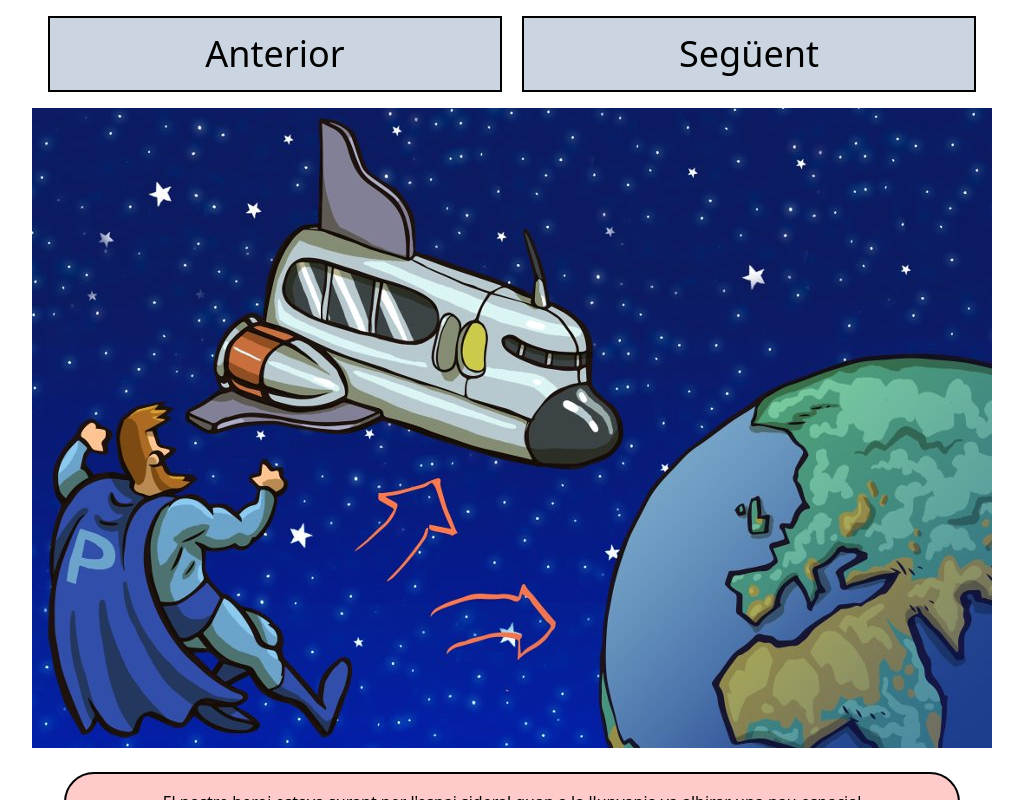
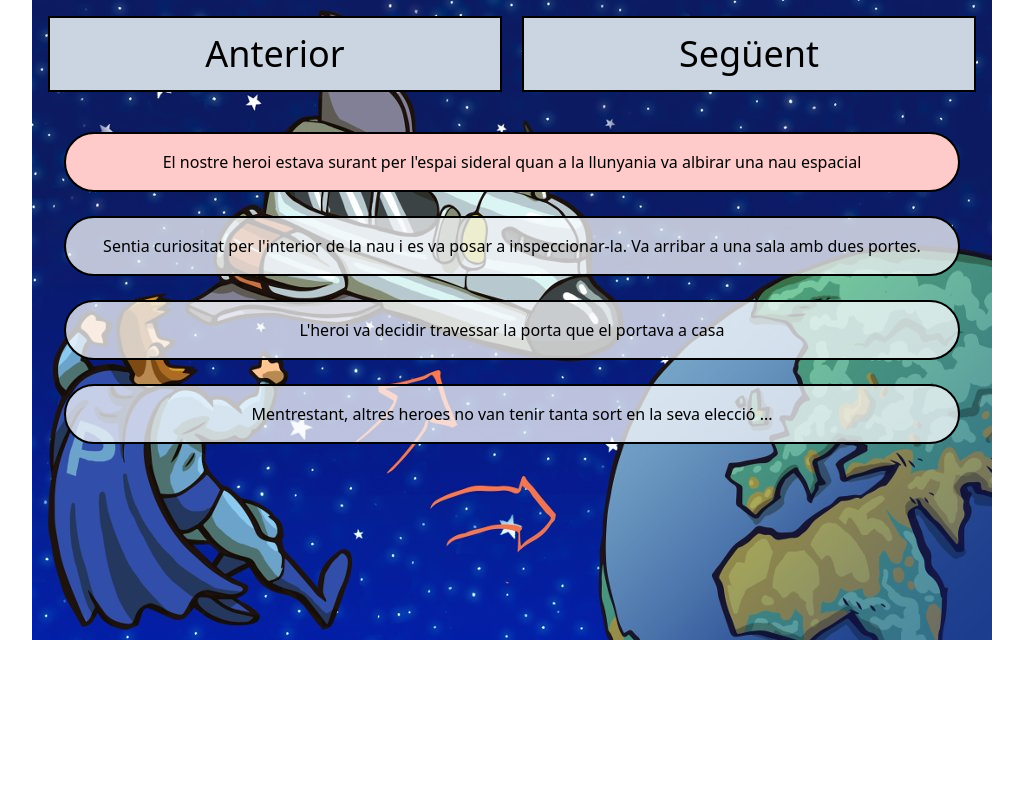
Before and after one commit to Swarleys/Sprint6, a Vue app in the folder Vue/: page / in a window 1280 px wide. Both pictures are taken after a click on the button "Comencem!". Shown: the top 800 px of the page, without its empty margins (128-1151 px from the left). Built offline with nearby package versions, Linux system fonts and the light colour scheme.

Commit message:
Exercici 6

```diff
--- a/Vue/src/components/Botons.vue
+++ b/Vue/src/components/Botons.vue
@@ -15,10 +15,10 @@ const decrease = () => {
 </script>
 
 <template>
-    <div class="flex gap-5 p-4 justify-around z-10">
+    <div class="flex gap-5 p-4 justify-around">
         <button
             type="button"
-            class="text-4xl bg-slate-300 w-full py-4 border-2 border-black z-10 relative"
+            class="text-4xl bg-slate-300 w-full py-4 border-2 border-black z-10"
             @click="decrease"
         >Anterior</button>
         <button
--- a/Vue/src/components/Scene.vue
+++ b/Vue/src/components/Scene.vue
@@ -1,32 +1,22 @@
 <script setup lang="ts">
 import { Messages } from "../Interfaces/interfaces"
-import { computed, ref } from 'vue';
-const { data, scene } = defineProps<{ data: Messages, scene: number }>();
+import { computed} from 'vue';
+const props = defineProps<{ data: Messages, scene: number }>();
 
-let changeScene = ref(scene);
-
-let src = computed(() => {
-  changeScene.value = scene;
-
-  return `${data.messages[changeScene.value].img.src}`
-});
-let alt = computed(() => {
-  changeScene.value = scene;
-
-  return `${data.messages[changeScene.value].img.alt}`
-});
+let src = computed(() => `${props.data.messages[props.scene].img.src}`);
+let alt = computed(() => `${props.data.messages[props.scene].img.alt}`);
 </script>
 
 <template>
-  <img :src="src" :alt="alt" />
-  <ul class="flex flex-col justify-center gap-6 mt-6 z-10">
+  <ul class="flex flex-col justify-center gap-6 mt-6">
     <li
       v-for="message, index in data.messages"
       :key="index"
-      class="text-center border-2 py-4 mx-8 rounded-[50px] border-black"
+      class="text-center bg-slate-50/75 border-2 py-4 mx-8 rounded-[50px] border-black z-10"
       :class="{ active: index === scene }"
     >{{ message.txt }}</li>
   </ul>
+    <img :src="src" :alt="alt" class="absolute top-0" />
 </template>
 
 <style scoped>
```
